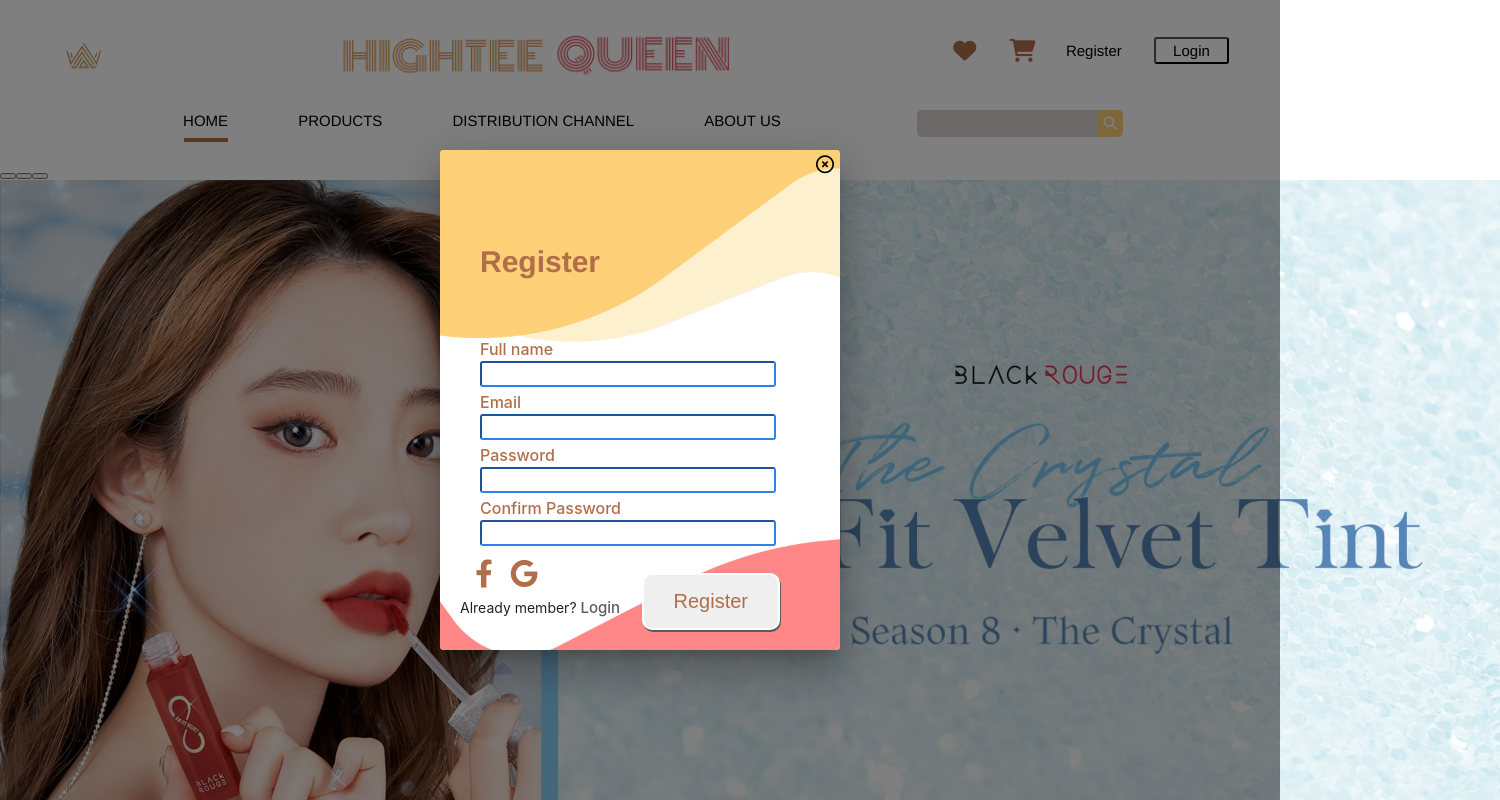
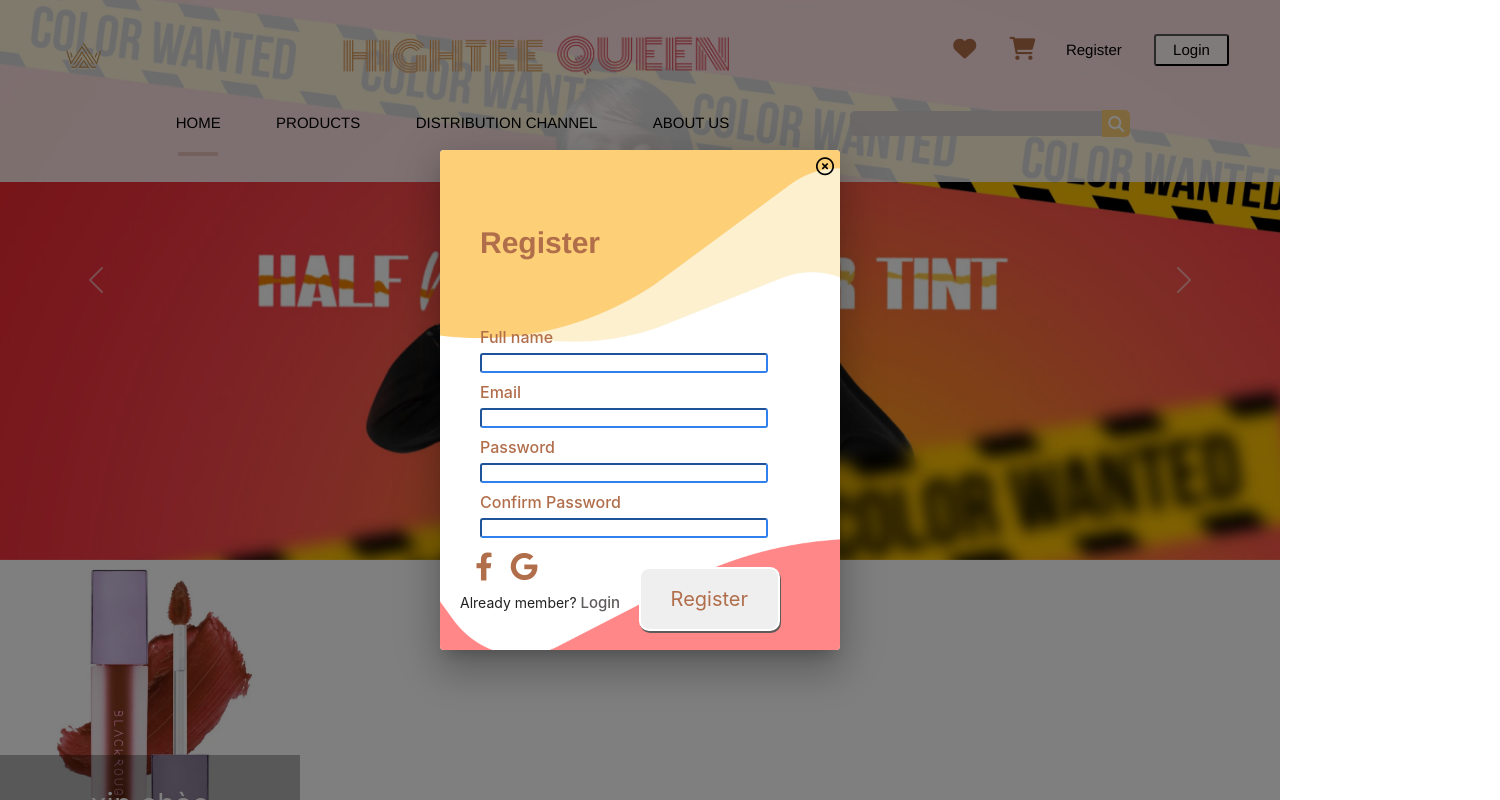
Before and after one commit to lethianhthu158/WEBDACN, a React (Create React App) app: page / in a window 1280 px wide. Both pictures are taken after a click on the button "Register". Shown: the top 800 px of the page, 1500 px wide, since content can reach past the window. Built offline with nearby package versions, Linux system fonts and the light colour scheme.

Commit message:
Fix-login-popup

```diff
--- a/public/index.html
+++ b/public/index.html
@@ -17,6 +17,7 @@
     <link rel="manifest" href="%PUBLIC_URL%/manifest.json" />
     <link rel="stylesheet" href="https://cdnjs.cloudflare.com/ajax/libs/font-awesome/5.15.4/css/all.min.css" />
     <link rel="stylesheet" href=https://cdnjs.cloudflare.com/ajax/libs/font-awesome/6.4.0/css/all.min.css/>
+    <link href="https://cdn.jsdelivr.net/npm/bootstrap@5.0.2/dist/css/bootstrap.min.css" rel="stylesheet" integrity="sha384-EVSTQN3/azprG1Anm3QDgpJLIm9Nao0Yz1ztcQTwFspd3yD65VohhpuuCOmLASjC" crossorigin="anonymous">
 
     <!--
       Notice the use of %PUBLIC_URL% in the tags above.
--- a/src/components/header/header.css
+++ b/src/components/header/header.css
@@ -1,6 +1,6 @@
 .wrapHead{
     width: 100%;
-    background-color: rgba(255, 255, 255, 0.75);
+    background-color: rgba(255, 255, 255, 0.85);
 
 }
 .logoImage{
@@ -75,6 +75,7 @@
     width: 40px;
     border: 2px solid #B16E4B;
     cursor: pointer;
+    margin-left: 14%;
 }
 .Tab{
     background-color: rgba(255, 255, 255, 0);
--- a/src/components/header/header.jsx
+++ b/src/components/header/header.jsx
@@ -1,55 +1,72 @@
 import "./header.css";
-import logoImage from '../../assets/logo.png';
-import logoName from '../../assets/name.png'
+import logoImage from "../../assets/logo.png";
+import logoName from "../../assets/name.png";
 import React, { useState } from "react";
-// import {Dialog} from '@material-ui/core';
-import Popup from "../popup/popup";
 import Login from "../login/loginform";
 import Register from "../register/registerform";
+import { Dialog } from "@material-ui/core";
 
-
-
-
-function Header  (props) {
-    const [openPopupLogin,setOpenPopupLogin]=useState(false);
-    const [openPopupRegister,setOpenPopupRegister]=useState(false);
-
+function Header(props) {
+  const [openPopupLogin, setOpenPopupLogin] = useState(false);
+  const [openPopupRegister, setOpenPopupRegister] = useState(false);
 
   return (
     <div className={props.className}>
       <div className="wrapHead">
         <div className="headerPart1">
           <img className="logoImage" src={logoImage} alt="Logo store" />
-                <img className="logoName"  src={logoName} alt="Logo name"></img>
+          <img className="logoName" src={logoName} alt="Logo name"></img>
           <div className="wrapButtons">
-                    <button className="IconButton heartButton"><i class="icon fas fa-heart"></i></button>
-                    <button className="IconButton cartButton"><i class="icon fas fa-shopping-cart"></i></button>
-                    <button className="RegisterButton" onClick={()=> setOpenPopupRegister(true)} >Register</button>
-                    <button className="LoginButton" onClick={()=> setOpenPopupLogin(true)}>Login</button>
+            <button className="IconButton heartButton">
+              <i class="icon fas fa-heart"></i>
+            </button>
+            <button className="IconButton cartButton">
+              <i class="icon fas fa-shopping-cart"></i>
+            </button>
+            <button
+              className="RegisterButton"
+              onClick={() => setOpenPopupRegister(true)}
+            >
+              Register
+            </button>
+            <button
+              className="LoginButton"
+              onClick={() => setOpenPopupLogin(true)}
+            >
+              Login
+            </button>
           </div>
         </div>
         <div className="headerPart2">
-                <div className="control left"><button className="Tab Home">HOME</button><hr className="tap-control"></hr></div>
-                <div className="control"><button  className="Tab Product">PRODUCTS</button></div>
-                <div className="control"><button  className="Tab DisChannel">DISTRIBUTION CHANNEL</button></div>
-                <div className="control"><button  className="Tab About">ABOUT US</button></div>
+          <div className="control left">
+            <button className="Tab Home">HOME</button>
+            <hr className="tap-control"></hr>
+          </div>
+          <div className="control">
+            <button className="Tab Product">PRODUCTS</button>
+          </div>
+          <div className="control">
+            <button className="Tab DisChannel">DISTRIBUTION CHANNEL</button>
+          </div>
+          <div className="control">
+            <button className="Tab About">ABOUT US</button>
+          </div>
           <div className="control right">
             <input className="input-search"></input>
-                    <button className="searchButton"><i class="fas fa-search"></i></button>
+            <button className="searchButton">
+              <i class="fas fa-search"></i>
+            </button>
           </div>
         </div>
-              <Popup
-             openPopup={openPopupLogin}
-             setOpenPopup={setOpenPopupLogin}>
-                <Login/>
-
-            </Popup>
-            <Popup
-             openPopup={openPopupRegister}
-             setOpenPopup={setOpenPopupRegister}>
-               <Register/>
-
-            </Popup>
+        <Dialog open={openPopupLogin} onClose={() => setOpenPopupLogin(false)}>
+          <Login onClose={() => setOpenPopupLogin(false)} />
+        </Dialog>
+        <Dialog
+          open={openPopupRegister}
+          onClose={() => setOpenPopupRegister(false)}
+        >
+          <Register onClose={() => setOpenPopupRegister(false)} />
+        </Dialog>
       </div>
     </div>
   );
--- a/src/components/login/loginform.jsx
+++ b/src/components/login/loginform.jsx
@@ -1,16 +1,13 @@
 import "./loginform.css";
-import { Link } from "@material-ui/core";
 
-
-
-
-function Login  () {
-
-
+const Login = ({ onClose }) => {
   return (
     <div className="wrap-loginform">
-        <div className="wrap-close"><Link to='/home'><button className="close-button" ><i class="far fa-times-circle"></i>
-        </button></Link></div>
+      <div className="wrap-close">
+        <button onClick={onClose} className="close-button">
+          <i class="far fa-times-circle"></i>
+        </button>
+      </div>
 
       <p className="title">Login</p>
       <div className="container-input">
@@ -18,23 +15,38 @@
         <input className="input"></input>
         <p className="title-input"> Password</p>
         <input className="input"></input>
-            <div className="wrap-fotgot"><a className="forgot-pass" href="https://www.facebook.com/profile.php?id=100077535672034">Forgot Password?</a></div>
-
+        <div className="wrap-fotgot">
+          <a
+            className="forgot-pass"
+            href="https://www.facebook.com/profile.php?id=100077535672034"
+          >
+            Forgot Password?
+          </a>
+        </div>
       </div>
       <div className="wrap-icon">
-        <button className="accout-button"><i class="Icon fab fa-facebook-f"></i></button>
-        <button className="accout-button"><i class="Icon fab fa-google"></i></button>
+        <button className="accout-button">
+          <i class="Icon fab fa-facebook-f"></i>
+        </button>
+        <button className="accout-button">
+          <i class="Icon fab fa-google"></i>
+        </button>
       </div>
 
       <div className="wrap-login">
-            <div className="text-Resgiter">New Here? <a className="forgot-pass" href="https://www.facebook.com/profile.php?id=100077535672034">Resgiter</a></div>
-            <button className="login-button">
-                Login
-
-            </button>
+        <div className="text-Resgiter">
+          New Here?{" "}
+          <a
+            className="forgot-pass"
+            href="https://www.facebook.com/profile.php?id=100077535672034"
+          >
+            Resgiter
+          </a>
         </div>
-
+        <button className="login-button">Login</button>
+      </div>
     </div>
   );
-}
+};
+
 export default Login;
--- a/src/components/register/registerform.jsx
+++ b/src/components/register/registerform.jsx
@@ -1,16 +1,13 @@
 import "./registerform.css";
 
-
-
-
-function Register  () {
-
-
+const Register = ({ onClose }) => {
   return (
     <div className="wrap-loginform">
-        <div className="wrap-close"><button className="close-button" ><i class="far fa-times-circle"></i>
-        </button></div>
-
+      <div className="wrap-close">
+        <button onClick={onClose} className="close-button">
+          <i class="far fa-times-circle"></i>
+        </button>
+      </div>
       <p className="title">Register</p>
       <div className="container-input">
         <p className="title-input"> Full name</p>
@@ -21,23 +18,29 @@
         <input className="input"></input>
         <p className="title-input"> Confirm Password</p>
         <input className="input"></input>
-
-
       </div>
       <div className="wrap-icon">
-        <button className="accout-button"><i class="Icon fab fa-facebook-f"></i></button>
-        <button className="accout-button"><i class="Icon fab fa-google"></i></button>
-        </div>
-
-        <div className="wrap-login">
-            <div className="text-Resgiter">Already member? <a className="forgot-pass" href="https://www.facebook.com/profile.php?id=100077535672034">Login</a></div>
-            <button className="register-button">
-                Register
-
+        <button className="accout-button">
+          <i class="Icon fab fa-facebook-f"></i>
+        </button>
+        <button className="accout-button">
+          <i class="Icon fab fa-google"></i>
         </button>
       </div>
-
+      <div className="wrap-login">
+        <div className="text-Resgiter">
+          Already member?{" "}
+          <a
+            className="forgot-pass"
+            href="https://www.facebook.com/profile.php?id=100077535672034"
+          >
+            Login
+          </a>
+        </div>
+        <button className="register-button">Register</button>
+      </div>
     </div>
   );
-}
+};
+
 export default Register;
--- a/src/containers/Homepage/Homepage.jsx
+++ b/src/containers/Homepage/Homepage.jsx
@@ -5,17 +5,12 @@
 import Background1 from '../../assets/Background.png';
 import Background2 from '../../assets/Banner Official Launching 1.png';
 import Background3 from '../../assets/Banner-Homepage-Website-COMING-SOON 1.png';
-import Background4 from '../../assets/Banner Official Launching 1.png';
+import Background4 from '../../assets/2313x1089 1.png';
 import ProductLayout from '../../components/productlayout/productlayout';
-import  Carousel  from 'react-bootstrap/Carousel';
+import Carousel from 'react-bootstrap/Carousel';
 import React, { useState } from "react";
 
-
-
-
-
-
-function Homepage  () {
+function Homepage() {
     const [index, setIndex] = useState(0);
 
     const handleSelect = (selectedIndex, e) => {
@@ -24,52 +19,50 @@
 
     return (
         <div>
-        <Header className="header-fix"></Header>
+            <Header className="fixed-top"></Header>
 
 
             <Carousel activeIndex={index} onSelect={handleSelect}>
-      <Carousel.Item>
+                <Carousel.Item interval={2000}>
                     <img
                         className="d-block w-100"
                         src={Background1}
                         alt="First slide"
                     />
-        <Carousel.Caption>
-          <h3>First slide label</h3>
-          <p>Nulla vitae elit libero, a pharetra augue mollis interdum.</p>
-        </Carousel.Caption>
+
                 </Carousel.Item>
-      <Carousel.Item>
+                <Carousel.Item interval={2000}>
                     <img
                         className="d-block w-100"
                         src={Background2}
                         alt="Second slide"
                     />
 
-        <Carousel.Caption>
-          <h3>Second slide label</h3>
-          <p>Lorem ipsum dolor sit amet, consectetur adipiscing elit.</p>
-        </Carousel.Caption>
-      </Carousel.Item>
-      <Carousel.Item>
+
+                </Carousel.Item >
+                <Carousel.Item interval={2000}>
                     <img
                         className="d-block w-100"
                         src={Background3}
                         alt="Third slide"
                     />
 
-        <Carousel.Caption>
-          <h3>Third slide label</h3>
-          <p>
-            Praesent commodo cursus magna, vel scelerisque nisl consectetur.
-          </p>
-        </Carousel.Caption>
+
+                </Carousel.Item>
+                <Carousel.Item interval={2000}>
+                    <img
+                        className="d-block w-100"
+                        src={Background4}
+                        alt="Four slide"
+                    />
+
+
                 </Carousel.Item>
             </Carousel>
             <ProductLayout></ProductLayout>
 
 
-         <Footer/>
+            <Footer />
         </div>
     );
 }
```
Also changed, not shown: src/assets/Logoweb.png (added). Lines whose indentation alone changed are shown as unchanged.
